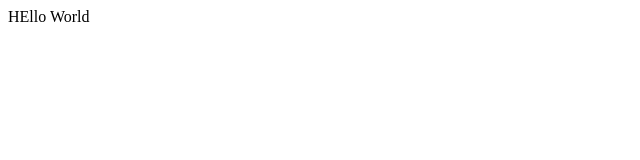
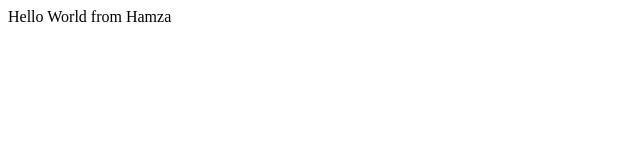
Before and after one commit to hamzamustafa37/ProjectHTMLBasic-, a plain HTML site: page index.html in a window 1280 px wide. Shown: the whole page, without its empty margins (0-640 px from the left). Drawn offline with Linux system fonts and the light colour scheme.

Commit message:
Update index.html

```diff
--- a/index.html
+++ b/index.html
@@ -6,6 +6,6 @@
     <title>Document</title>
 </head>
 <body>
-    HEllo World
+    Hello World from Hamza
 </body>
 </html>
```
